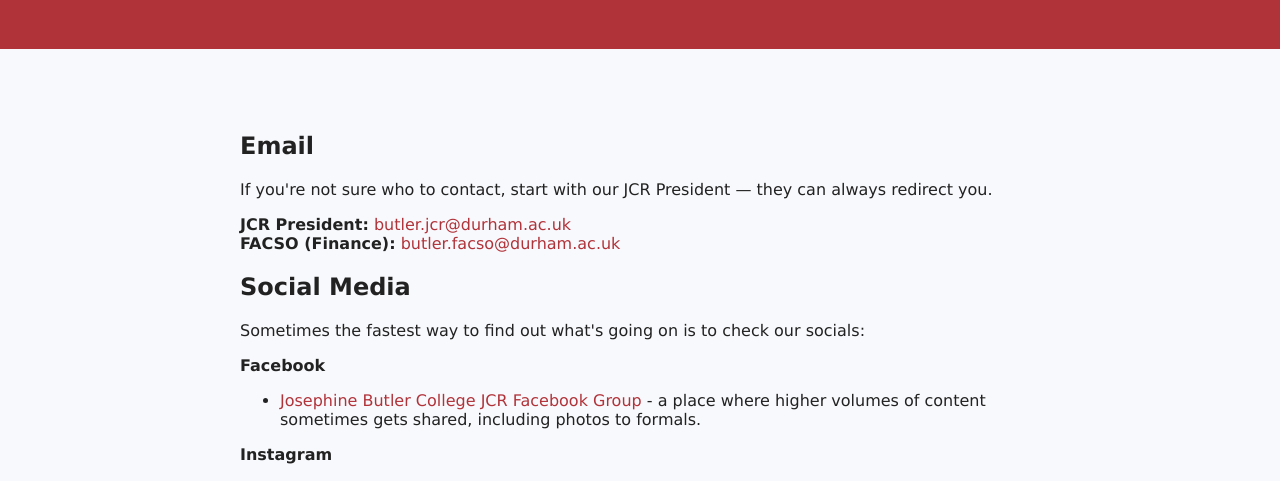
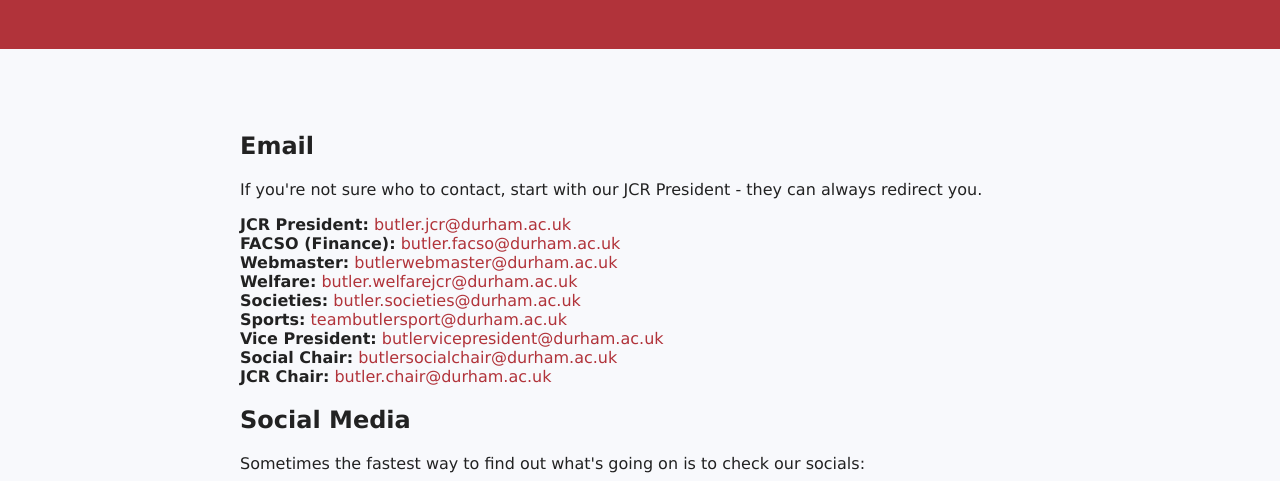
Before and after one commit to josephinebutlerjcr/public-website, a website: page assets/html/contact.html in a window 1280 px wide. Shown: the part 239-720 px from the top of the page. Drawn offline with Linux system fonts and the light colour scheme; files that its build step writes are made by us from their sources.

Commit message:
changed emails

```diff
--- a/assets/html/contact.html
+++ b/assets/html/contact.html
@@ -42,12 +42,35 @@
         <section class="intro" style="text-align: left; margin: 0 auto; max-width: 800px;">
             <!--Emails-->
             <h2>Email</h2>
-            <p>If you're not sure who to contact, start with our JCR President — they can always redirect you.</p>
+            <p>If you're not sure who to contact, start with our JCR President - they can always redirect you.</p>
             <ul style="list-style-type: none; padding-left: 0;">
-                <li><strong>JCR President:</strong> <a href="mailto:butler.jcr@durham.ac.uk">butler.jcr@durham.ac.uk</a>
+                <li>
+                    <strong>JCR President:</strong> <a href="mailto:butler.jcr@durham.ac.uk">butler.jcr@durham.ac.uk</a>
                 </li>
-                <li><strong>FACSO (Finance):</strong> <a
-                        href="mailto:butler.facso@durham.ac.uk">butler.facso@durham.ac.uk</a></li>
+                <li>
+                    <strong>FACSO (Finance):</strong> <a href="mailto:butler.facso@durham.ac.uk">butler.facso@durham.ac.uk</a>
+                </li>
+                <li>
+                    <strong>Webmaster:</strong> <a href="mailto:butlerwebmaster@durham.ac.uk">butlerwebmaster@durham.ac.uk</a>
+                </li>
+                <li>
+                    <strong>Welfare:</strong> <a href="mailto:butler.welfarejcr@durham.ac.uk">butler.welfarejcr@durham.ac.uk</a>
+                </li>
+                <li>
+                    <strong>Societies:</strong> <a href="mailto:butler.societies@durham.ac.uk">butler.societies@durham.ac.uk</a>
+                </li>
+                <li>
+                    <strong>Sports:</strong> <a href="mailto:teambutlersport@durham.ac.uk">teambutlersport@durham.ac.uk</a>
+                </li>
+                <li>
+                    <strong>Vice President:</strong> <a href="mailto:butlervicepresident@durham.ac.uk">butlervicepresident@durham.ac.uk</a>
+                </li>
+                <li>
+                    <strong>Social Chair:</strong> <a href="mailto:butlersocialchair@durham.ac.uk">butlersocialchair@durham.ac.uk</a>
+                </li>
+                <li>
+                    <strong>JCR Chair:</strong> <a href="mailto:butler.chair@durham.ac.uk">butler.chair@durham.ac.uk</a>
+                </li>
             </ul>
 
             <!--Social Medias-->
```
